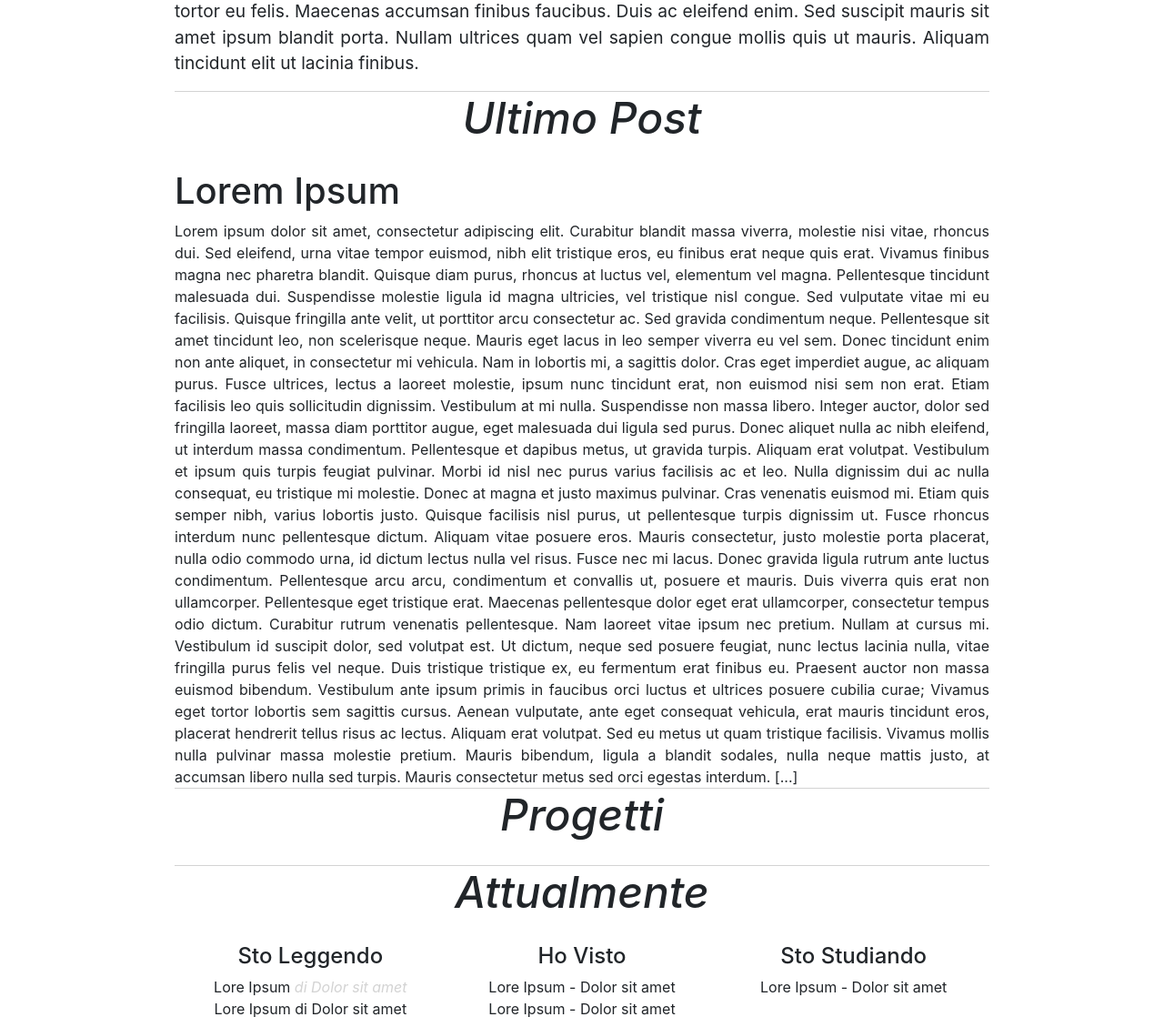
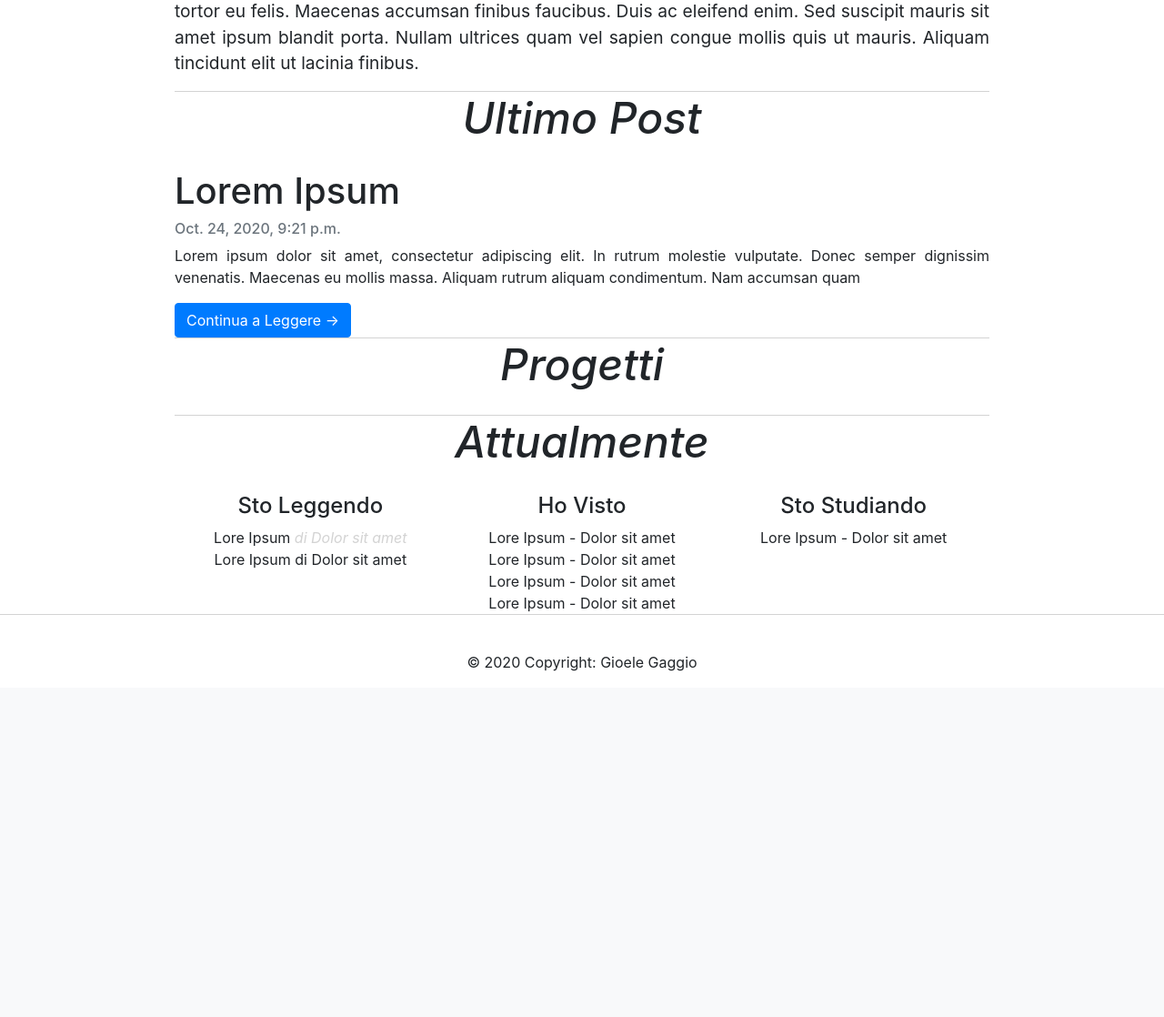
Before and after one commit to giocasin/gioelegaggio.it, a Django app: page / in a window 1280 px wide. Shown: the part 755-1873 px from the top of the page at 91% size. After the commit the page ends 1493 px from the top, so only its background shows below. Run offline with Django 3.2, Linux system fonts and the light colour scheme; data comes from the database, SQL or seed files in the repository; both versions use the stored data as it was after the commit; some libraries are stand-ins or nearby versions.

Commit message:
template configuration + sample post retrieve

```diff
--- /dev/null
+++ b/blog/urls.py
@@ -0,0 +1,7 @@
+from . import views
+from django.urls import path
+urlpatterns = [
+    path('', views.Index.as_view(), name="home"),
+    path('last_post/', views.LastPost.as_view(), name='last_post'),
+    path('<slug:slug>/', views.PostDetail.as_view(), name="post_detail")
+]
--- a/blog/views.py
+++ b/blog/views.py
@@ -1,6 +1,17 @@
 from django.shortcuts import render
 from django.template import loader
 from django.conf import settings
+from django.views import generic
+from .models import Post
 
-def index(request):
-    return render(request, 'blog/index.html')
+class Index(generic.ListView):
+    queryset = Post.objects.filter(status=1).order_by('-created_on')
+    template_name = 'blog/index.html'
+
+class LastPost(generic.ListView):
+    queryset = Post.objects.latest('created_on')
+    template_name = 'blog/last_post.html'
+
+class PostDetail(generic.DetailView):
+    model = Post
+    template_name = 'blog/post_detail.html'
--- a/gio_website/settings.py
+++ b/gio_website/settings.py
@@ -82,7 +82,7 @@ WSGI_APPLICATION = 'gio_website.wsgi.application'
 DATABASES = {
     'default': {
         'ENGINE': 'django.db.backends.sqlite3',
-        'NAME': BASE_DIR + '/db.sqlite3',
+        'NAME': 'db.sqlite3',
     }
 }
 
@@ -125,6 +125,7 @@ USE_TZ = True
 
 STATIC_URL = '/static/'
 STATIC_ROOT  =   os.path.join(BASE_DIR, 'staticfiles')
+print(BASE_DIR)
 STATICFILES_DIRS = (
     os.path.join(BASE_DIR, 'static'),
 )
--- a/gio_website/urls.py
+++ b/gio_website/urls.py
@@ -14,10 +14,9 @@ Including another URLconf
     2. Add a URL to urlpatterns:  path('blog/', include('blog.urls'))
 """
 from django.contrib import admin
-from django.urls import path
-from blog import views
+from django.urls import path, include
 
 urlpatterns = [
     path('admin/', admin.site.urls),
-    path('', views.index, name='index')
+    path('', include('blog.urls'))
 ]
--- a/templates/blog/last_post.html
+++ b/templates/blog/last_post.html
@@ -3,19 +3,11 @@
         <h3 class="section-title">Ultimo Post</h3>
     </div>
     <div>
-        <h1>Lorem Ipsum</h1>
+        <h1>{{ post_list.0.title }}</h1>
         <div class="justified">
-
-Lorem ipsum dolor sit amet, consectetur adipiscing elit. Curabitur blandit massa viverra, molestie nisi vitae, rhoncus dui. Sed eleifend, urna vitae tempor euismod, nibh elit tristique eros, eu finibus erat neque quis erat. Vivamus finibus magna nec pharetra blandit. Quisque diam purus, rhoncus at luctus vel, elementum vel magna. Pellentesque tincidunt malesuada dui. Suspendisse molestie ligula id magna ultricies, vel tristique nisl congue. Sed vulputate vitae mi eu facilisis. Quisque fringilla ante velit, ut porttitor arcu consectetur ac. Sed gravida condimentum neque. Pellentesque sit amet tincidunt leo, non scelerisque neque. Mauris eget lacus in leo semper viverra eu vel sem. Donec tincidunt enim non ante aliquet, in consectetur mi vehicula. Nam in lobortis mi, a sagittis dolor. Cras eget imperdiet augue, ac aliquam purus. Fusce ultrices, lectus a laoreet molestie, ipsum nunc tincidunt erat, non euismod nisi sem non erat. Etiam facilisis leo quis sollicitudin dignissim.
-
-Vestibulum at mi nulla. Suspendisse non massa libero. Integer auctor, dolor sed fringilla laoreet, massa diam porttitor augue, eget malesuada dui ligula sed purus. Donec aliquet nulla ac nibh eleifend, ut interdum massa condimentum. Pellentesque et dapibus metus, ut gravida turpis. Aliquam erat volutpat. Vestibulum et ipsum quis turpis feugiat pulvinar. Morbi id nisl nec purus varius facilisis ac et leo.
-
-Nulla dignissim dui ac nulla consequat, eu tristique mi molestie. Donec at magna et justo maximus pulvinar. Cras venenatis euismod mi. Etiam quis semper nibh, varius lobortis justo. Quisque facilisis nisl purus, ut pellentesque turpis dignissim ut. Fusce rhoncus interdum nunc pellentesque dictum. Aliquam vitae posuere eros. Mauris consectetur, justo molestie porta placerat, nulla odio commodo urna, id dictum lectus nulla vel risus. Fusce nec mi lacus. Donec gravida ligula rutrum ante luctus condimentum. Pellentesque arcu arcu, condimentum et convallis ut, posuere et mauris. Duis viverra quis erat non ullamcorper. Pellentesque eget tristique erat. Maecenas pellentesque dolor eget erat ullamcorper, consectetur tempus odio dictum. Curabitur rutrum venenatis pellentesque.
-
-Nam laoreet vitae ipsum nec pretium. Nullam at cursus mi. Vestibulum id suscipit dolor, sed volutpat est. Ut dictum, neque sed posuere feugiat, nunc lectus lacinia nulla, vitae fringilla purus felis vel neque. Duis tristique tristique ex, eu fermentum erat finibus eu. Praesent auctor non massa euismod bibendum. Vestibulum ante ipsum primis in faucibus orci luctus et ultrices posuere cubilia curae;
-
-Vivamus eget tortor lobortis sem sagittis cursus. Aenean vulputate, ante eget consequat vehicula, erat mauris tincidunt eros, placerat hendrerit tellus risus ac lectus. Aliquam erat volutpat. Sed eu metus ut quam tristique facilisis. Vivamus mollis nulla pulvinar massa molestie pretium. Mauris bibendum, ligula a blandit sodales, nulla neque mattis justo, at accumsan libero nulla sed turpis. Mauris consectetur metus sed orci egestas interdum.
-[...]
+            <p class="card-text text-muted h6">{{ post_list.0.created_on}} </p>
+            <p class="card-text">{{post_list.0.content|slice:":200" }}</p>
+            <a href="{% url 'post_detail' post_list.0.slug  %}" class="btn btn-primary">Continua a Leggere &rarr;</a>
         </div>
     </div>
 </div>
```
Also changed, not shown: templates/blog/post_detail.html (added, +15 -0 lines), db.sqlite3, gio_website/db.sqlite3 (added).
